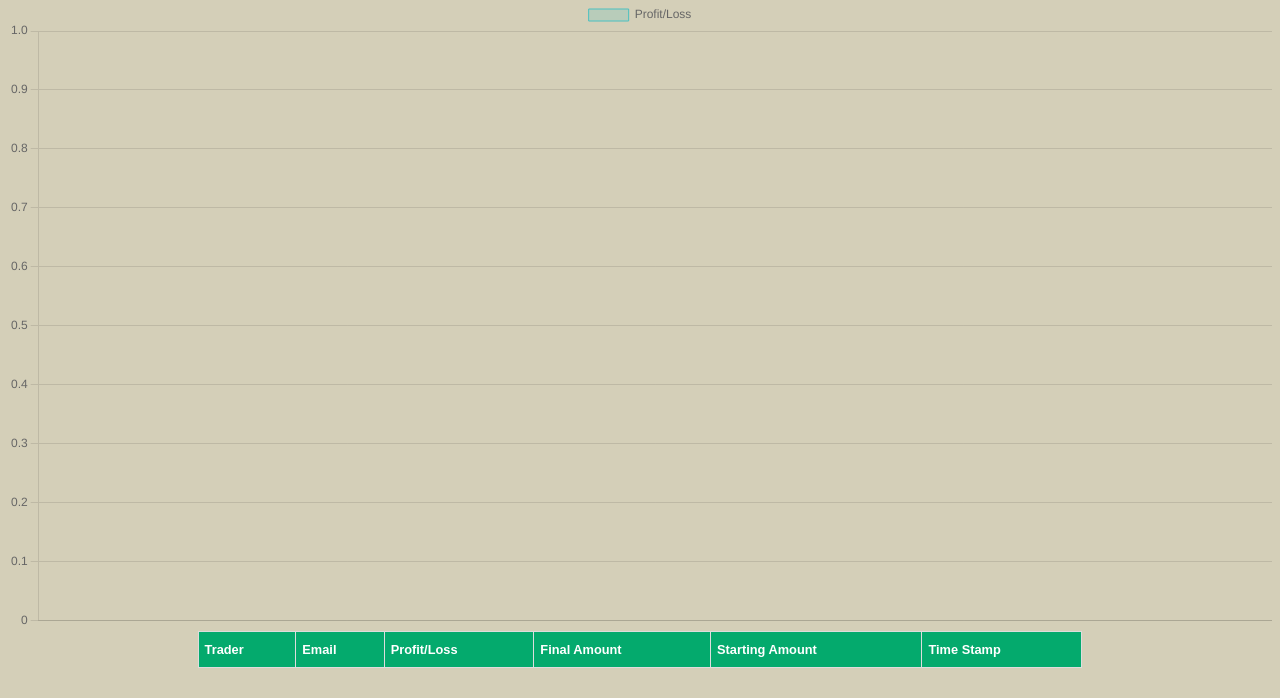
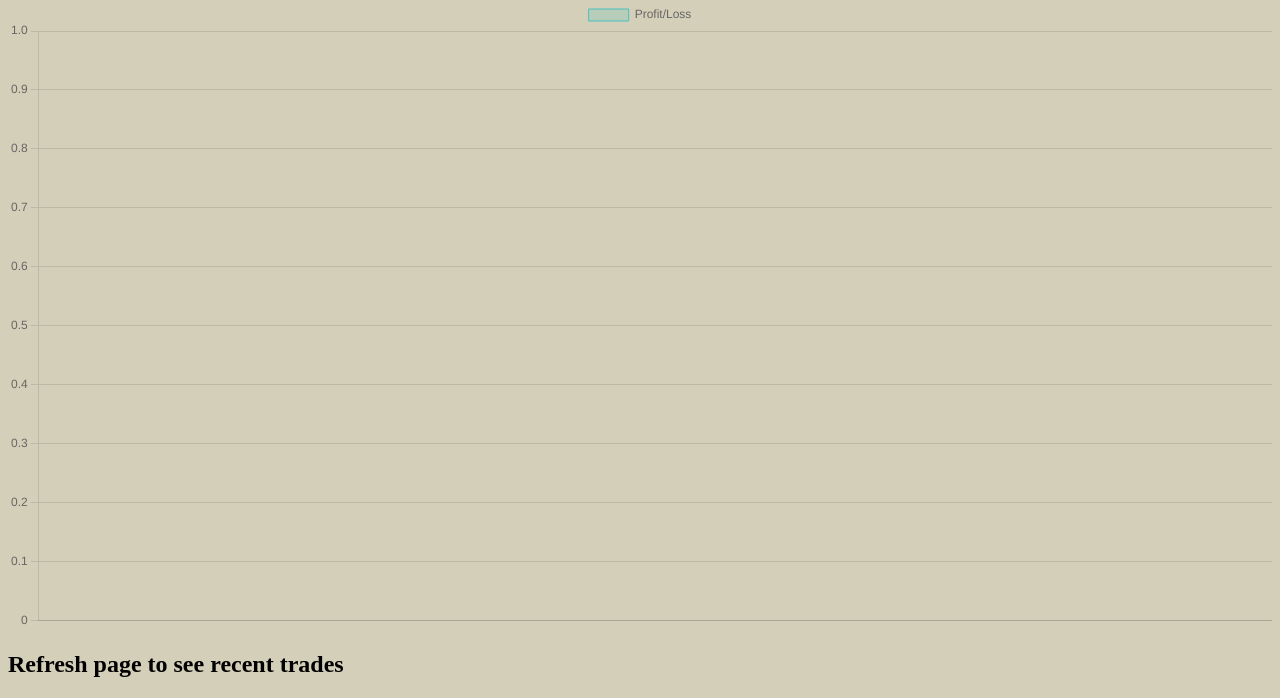
Before and after one commit to adeleke-code/trading-view-app, a Django app: template app/templates/app/dashboard.html in a window 1280 px wide. Shown: the part 186-884 px from the top of the page. Before the commit the page ends 854 px from the top, so only its background shows below. Run offline with Django 4.2, Linux system fonts and the light colour scheme; the template is opened without the code that fills it, so the values that code supplies are empty; some libraries are stand-ins or nearby versions.

Commit message:
template

```diff
--- a/app/templates/app/dashboard.html
+++ b/app/templates/app/dashboard.html
@@ -24,6 +24,7 @@
     <div class="graph-container">
       <canvas id="profitLossChart"></canvas>
     </div>
+    <h2>Refresh page to see recent trades</h2>
     <table id="traders">
       <thead>
         <tr>
```
